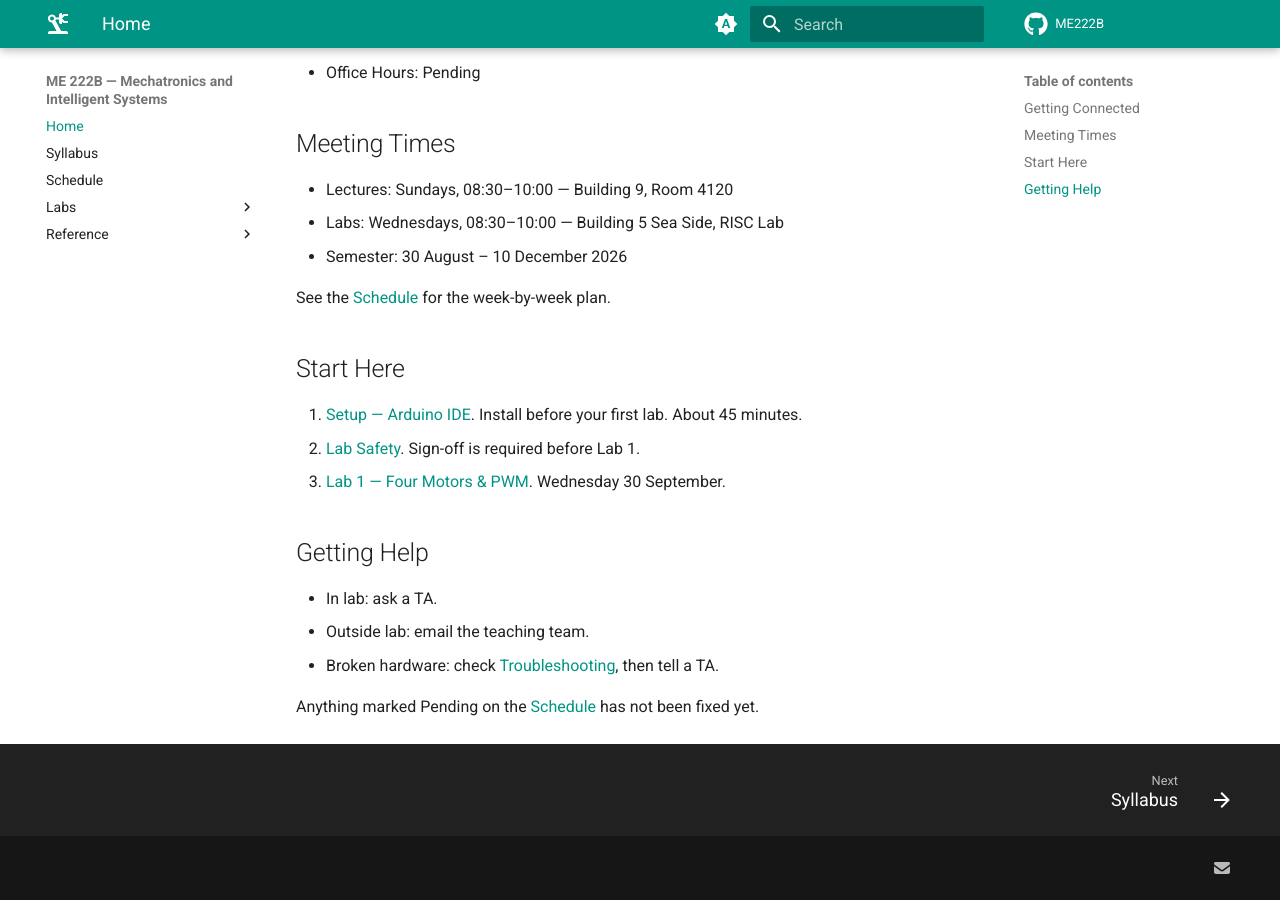
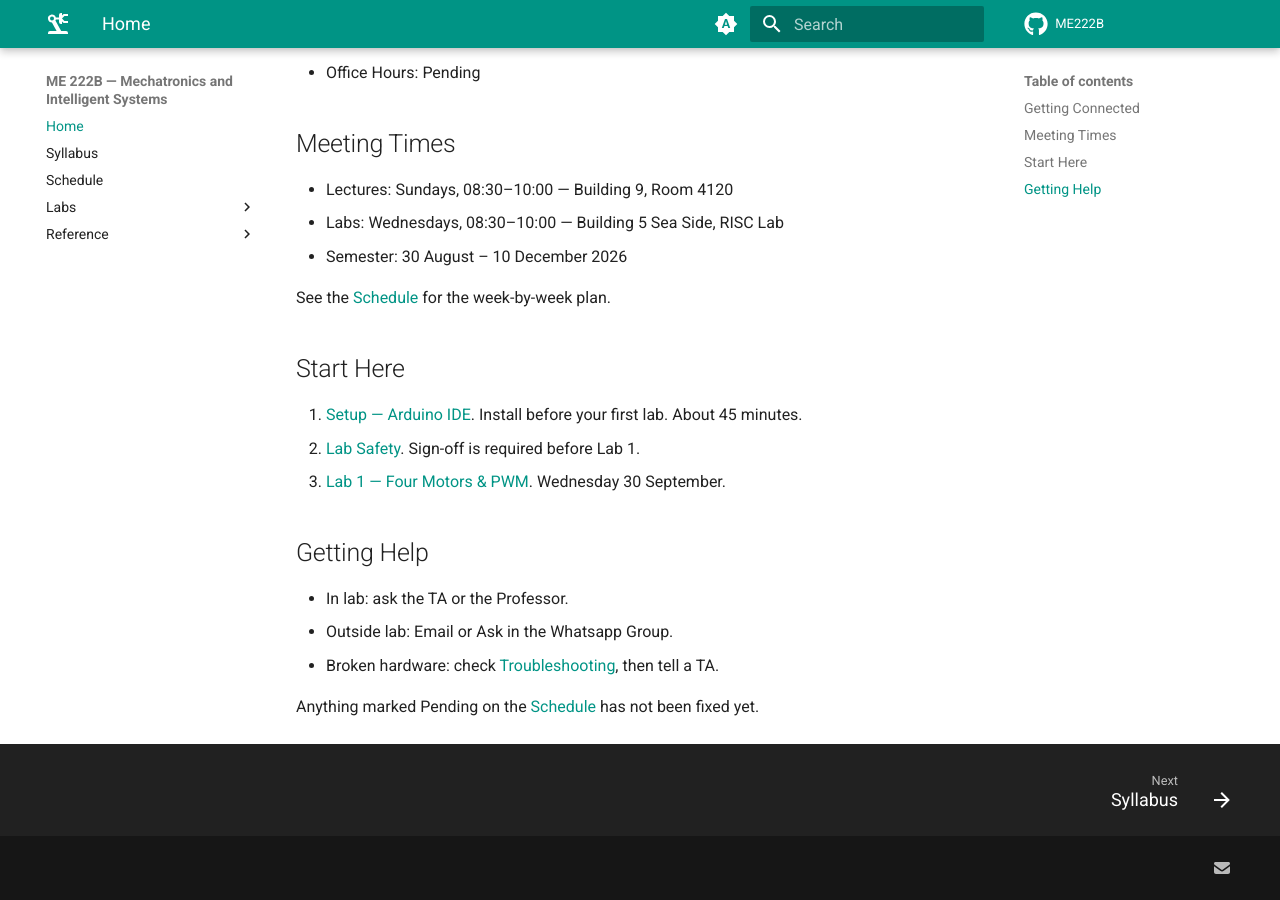
Before and after one commit to Hassan-Al-Moalim/ME222B, an MkDocs documentation site: the page built from docs/index.md, in a window 1280 px wide and 900 px high, scrolled down 529 px. Built offline with MkDocs 1.6.1 and Material for MkDocs 9.7.7, drawn with Linux system fonts in a browser that asks for light colours; comment, search, counter and statistics services are not loaded.

Commit message:
Update help instructions for lab assistance

```diff
--- a/docs/index.md
+++ b/docs/index.md
@@ -36,8 +36,8 @@ See the [Schedule](schedule.md) for the week-by-week plan.
 
 ## Getting Help
 
-- In lab: ask a TA.
-- Outside lab: email the teaching team.
+- In lab: ask the TA or the Professor.
+- Outside lab: Email or Ask in the Whatsapp Group.
 - Broken hardware: check [Troubleshooting](resources/troubleshooting.md), then tell a TA.
 
 Anything marked Pending on the [Schedule](schedule.md) has not been fixed yet.
```
